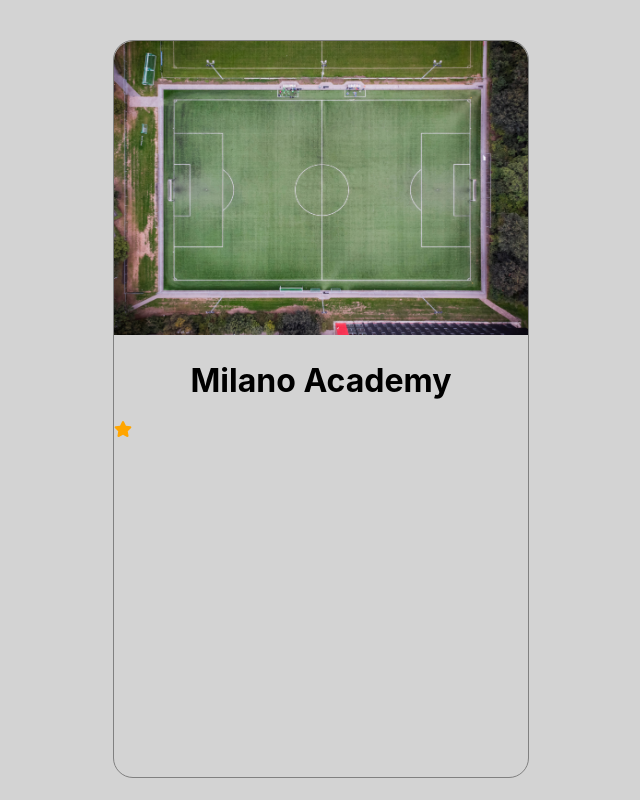
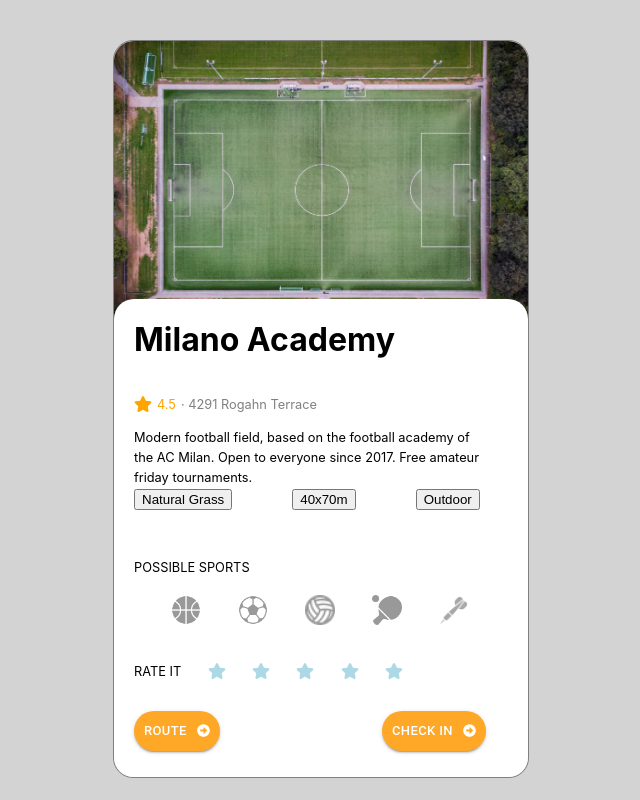
Before and after one commit to SuperCode-Projects/urban-league, a React (Create React App) app: page / in a window 1280 px wide. Shown: the whole page, without its empty margins (319-959 px from the left). Built offline with nearby package versions, Linux system fonts and the light colour scheme.

Commit message:
Court Details

```diff
--- a/src/App.css
+++ b/src/App.css
@@ -10,9 +10,14 @@
   border: solid grey 1px;
   border-radius: 20px;
   text-align: center;
+  position: relative;
 }
 
 p {
+  margin: 0;
+}
+
+#account {
   color: white;
 }
 
--- a/src/components/CourtDetails.css
+++ b/src/components/CourtDetails.css
@@ -5,8 +5,15 @@
   border-top-right-radius: 20px;
 }
 
-.Rating {
+.Rating,
+#RateIt,
+.CourtButtons {
+  width: 70%;
+  height: 10%;
   display: flex;
+  align-items: center;
+  justify-content: left;
+  color: orange;
 }
 
 .RatingOrange {
@@ -16,3 +23,59 @@
 .RatingBlue {
   color: lightBlue;
 }
+
+.RatingBlue:hover {
+  color: orange;
+}
+
+.RatingNum {
+  margin: 0;
+  margin-left: 5px;
+}
+
+.CourtAdress {
+  color: gray;
+  margin: 0;
+  margin-left: 5px;
+}
+
+.CourtCardBig {
+  background-color: white;
+  height: 65%;
+  width: 100%;
+  position: absolute;
+  bottom: 0;
+  border-radius: 20px;
+  text-align: left;
+}
+
+.CourtCardBig > * {
+  margin-left: 20px;
+  margin-right: 40px;
+}
+
+.CourtDescription {
+  line-height: 2.5vh;
+  margin-top: 0;
+}
+
+#RateIt {
+  width: 65%;
+  height: 15%;
+  justify-content: space-between;
+  color: black;
+}
+
+#RateIt p {
+  margin: 0;
+}
+
+.CourtButtons {
+  width: 85%;
+  justify-content: space-between;
+}
+
+.Arrow {
+  color: white;
+  margin-left: 10px;
+}
--- a/src/components/CourtDetails.js
+++ b/src/components/CourtDetails.js
@@ -1,19 +1,64 @@
 import React from "react";
+import Button from "@material-ui/core/Button";
 
 import "./CourtDetails.css";
 import { orange, lightBlue } from "@material-ui/core/colors";
 
 import { FontAwesomeIcon } from "@fortawesome/react-fontawesome";
-import { faStar } from "@fortawesome/free-solid-svg-icons";
+import {
+  faStar,
+  faArrowAltCircleRight,
+} from "@fortawesome/free-solid-svg-icons";
+import IconList from "./IconList";
 
 const CourtDetails = () => {
   return (
     <div className="background">
       <img className="CourtPic" src="./images/soccer-field_example.jpg"></img>
+
       <div className="CourtCardBig">
         <h1>Milano Academy</h1>
         <div className="Rating">
           <FontAwesomeIcon icon={faStar} className="RatingOrange" />
+          <p className="RatingNum">4.5</p>
+          <p className="CourtAdress">· 4291 Rogahn Terrace</p>
+        </div>
+        <p className="CourtDescription">
+          Modern football field, based on the football academy of the AC Milan.
+          Open to everyone since 2017. Free amateur friday tournaments.
+        </p>
+        <button>Natural Grass</button>
+        <button>40x70m</button>
+        <button>Outdoor</button>
+        <p>POSSIBLE SPORTS</p>
+        <IconList />
+        <div id="RateIt">
+          <p>RATE IT</p>
+          <FontAwesomeIcon icon={faStar} className="RatingBlue" />
+          <FontAwesomeIcon icon={faStar} className="RatingBlue" />
+          <FontAwesomeIcon icon={faStar} className="RatingBlue" />
+          <FontAwesomeIcon icon={faStar} className="RatingBlue" />
+          <FontAwesomeIcon icon={faStar} className="RatingBlue" />
+        </div>
+        <div className="CourtButtons">
+          <Button
+            size="small"
+            variant="contained"
+            type="submit"
+            id="buttonLogIn"
+          >
+            ROUTE{" "}
+            <FontAwesomeIcon icon={faArrowAltCircleRight} className="Arrow" />
+          </Button>
+          <Button
+            size="small"
+            variant="contained"
+            type="submit"
+            id="buttonLogIn"
+          >
+            CHECK IN{" "}
+            <FontAwesomeIcon icon={faArrowAltCircleRight} className="Arrow" />
+          </Button>
         </div>
       </div>
     </div>
--- a/src/components/IconList.css
+++ b/src/components/IconList.css
@@ -4,12 +4,11 @@
 }
 
 #iconlist img:hover {
-  scale: 1.1;
   opacity: 1;
 }
 
 #iconlist {
-  width: 100%;
+  width: 90%;
   height: 50px;
   display: flex;
   align-items: center;
--- a/src/components/SignIn.js
+++ b/src/components/SignIn.js
@@ -33,7 +33,7 @@
       </a>
       <br></br>
       <a href="#">
-        <p>
+        <p id="account">
           Noch keinen Accout? <br></br>
           Jetzt registrieren
         </p>
--- a/src/theme.js
+++ b/src/theme.js
@@ -31,8 +31,10 @@
         color: "white",
       },
       sizeSmall: {
-        borderRadius: "10px",
+        borderRadius: "20px",
         backgroundColor: orange[400],
+        color: "white",
+        height: "40px",
       },
       sizeLarge: {
         borderRadius: "20px",
```
